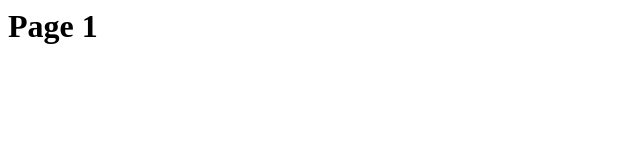
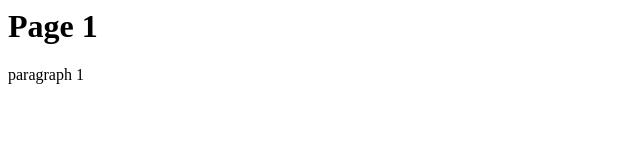
Before and after one commit to mfnjairah/bludd, a plain HTML site: page index.html in a window 1280 px wide. Shown: the full height of the page, 0-640 px from the left. Drawn offline with Linux system fonts and the light colour scheme.

Commit message:
Added paragraph 1

```diff
--- a/index.html
+++ b/index.html
@@ -1 +1,2 @@
 <h1>Page 1</h1>
+<p>paragraph 1</p>
```
